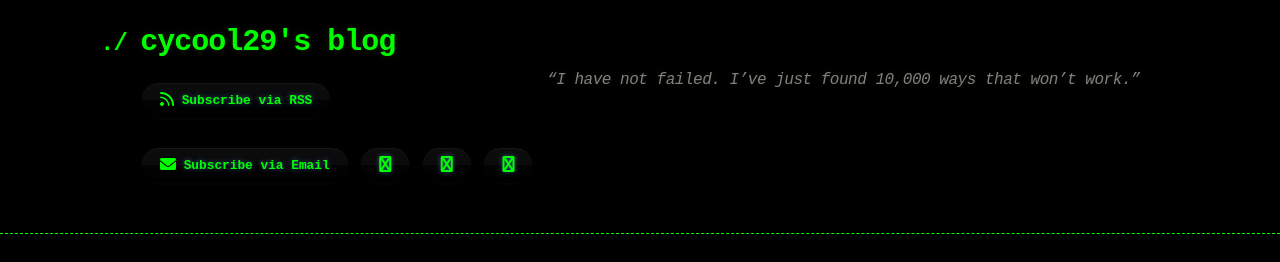
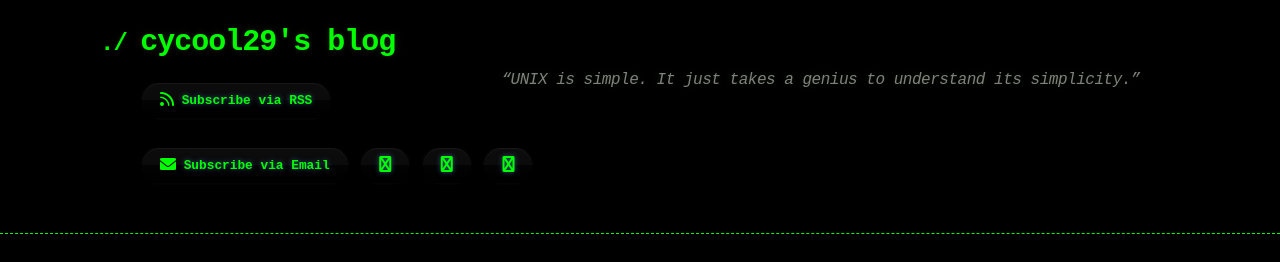
Before and after one commit to cycool29/cycool29.github.io, a Jekyll site: the page built from index.md, in a window 1280 px wide and 900 px high. Shown: the top 262 px of the window. Built offline with Jekyll 4.4.1, drawn with Linux system fonts in a browser that asks for light colours; a style sheet for code colours, icons or effects is not loaded.

Commit message:
Update quotes

```diff
--- a/_config.yml
+++ b/_config.yml
@@ -1,5 +1,5 @@
 title: cycool29's blog
-description: "“I have not failed. I’ve just found 10,000 ways that won’t work.” "
+description: "“UNIX is simple. It just takes a genius to understand its simplicity.” "
 bio: A high school student. Intermediate in Python, Git, Bash. Learning JavaScript. He/Him. "
 author: cycool29
 url: https://cycool29.github.io
```
